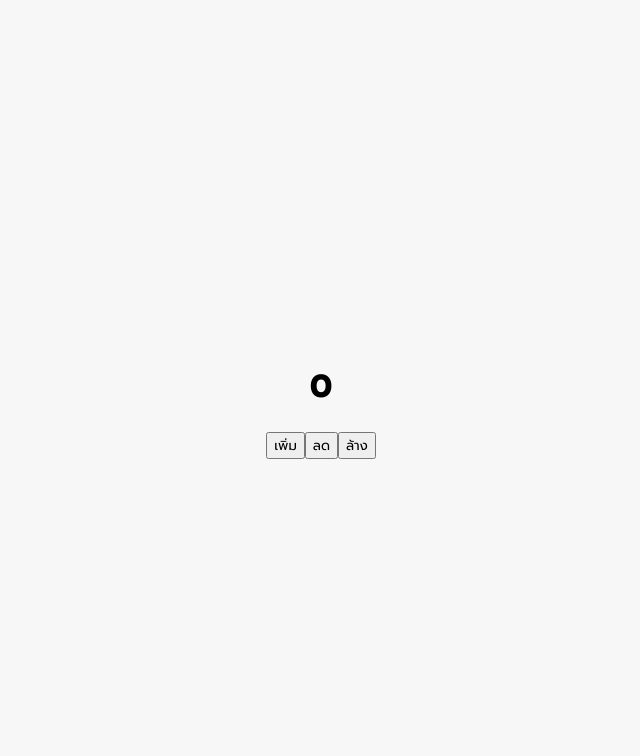
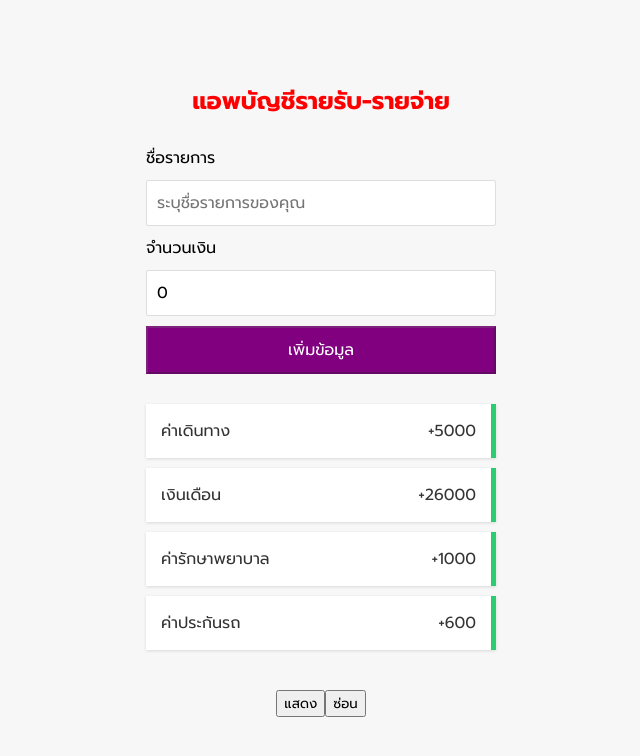
Before and after one commit to Passon819/react-basic, a React (Create React App) app: page / in a window 1280 px wide. Shown: the top 756 px of the page, without its empty margins (319-959 px from the left). Built offline with nearby package versions, Linux system fonts and the light colour scheme.

Commit message:
useReducer show-hide

```diff
--- a/src/App.js
+++ b/src/App.js
@@ -41,42 +41,37 @@ function App() {
   }, [items, reportIncome, reportExpense]);
 
   // reducer state
-  const [count, setCount] = useState(0);
+  const [showReport, setShowReport] = useState(false);
   const reducer = (state, action) => {
     switch (action.type) {
-      case "ADD":
-        return state + action.payload;
-      case "SUB":
-        return state - action.payload;
-      case "CLEAR":
-        return 0;
+      case "SHOW":
+        return setShowReport(true);
+      case "HIDE":
+        return setShowReport(false);
     }
   };
 
-  const [result, dispath] = useReducer(reducer, count);
+  const [result, dispath] = useReducer(reducer, showReport);
 
   return (
-    // <DataContext.Provider
-    //   value={{
-    //     income: reportIncome,
-    //     expense: reportExpense,
-    //   }}
-    // >
-    //   <div className="container">
-    //     <h1 style={design}>แอพบัญชีรายรับ-รายจ่าย</h1>
-    //     <ReportComponent />
-    //     <FormComponent onAddItem={onAddNewItem} />
-    //     <Transaction items={items} />
-    //   </div>
-    // </DataContext.Provider>
-    <div align="center">
-      <h1>{result}</h1>
-      <button onClick={() => dispath({ type: "ADD", payload: 10 })}>
-        เพิ่ม
-      </button>
-      <button onClick={() => dispath({ type: "SUB", payload: 5 })}>ลด</button>
-      <button onClick={() => dispath({ type: "CLEAR" })}>ล้าง</button>
-    </div>
+    <DataContext.Provider
+      value={{
+        income: reportIncome,
+        expense: reportExpense,
+      }}
+    >
+      <div className="container">
+        <h1 style={design}>แอพบัญชีรายรับ-รายจ่าย</h1>
+        {showReport && <ReportComponent />}
+        <FormComponent onAddItem={onAddNewItem} />
+        <Transaction items={items} />
+        <div align="center">
+          <h1>{result}</h1>
+          <button onClick={() => dispath({ type: "SHOW" })}>แสดง</button>
+          <button onClick={() => dispath({ type: "HIDE" })}>ซ่อน</button>
+        </div>
+      </div>
+    </DataContext.Provider>
   );
 }
 
```
